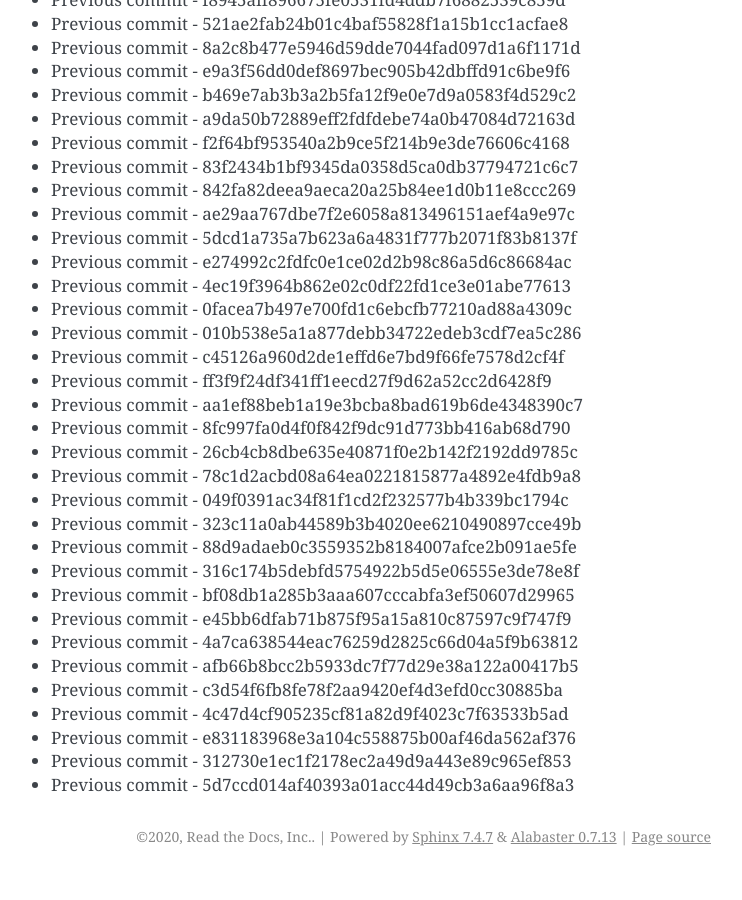
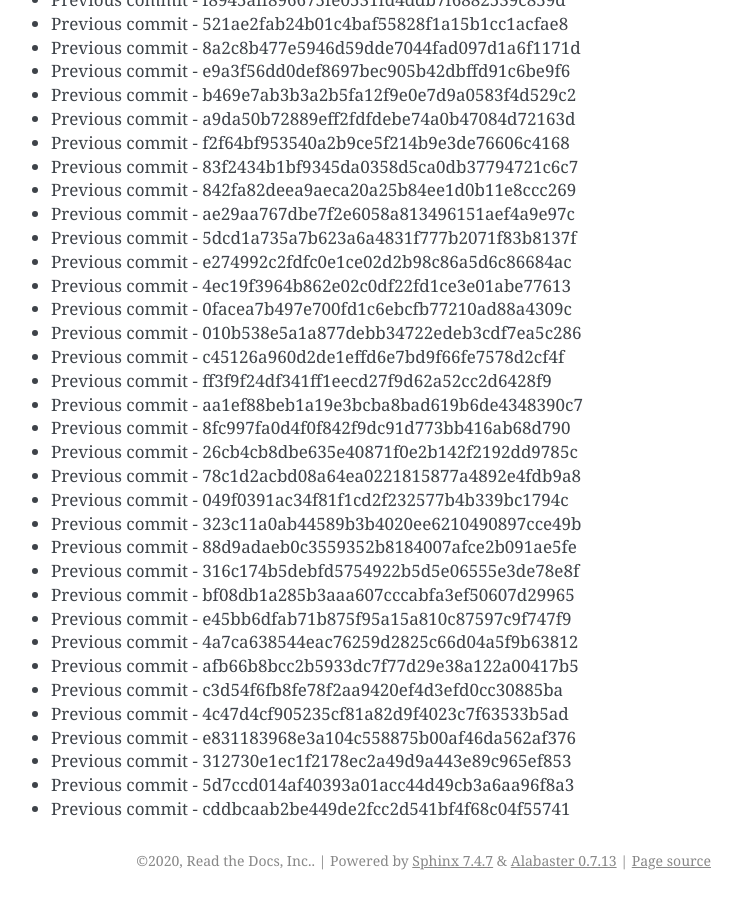
Before and after one commit to readthedocs/rtd-git-stresstest, a Sphinx documentation site: the page built from docs/updates.rst, in a window 1280 px wide and 900 px high, scrolled down 39968 px. Shown: the whole window, without its empty margins (399-1141 px from the left). Built offline with Sphinx 7.4.7, drawn with Linux system fonts in a browser that asks for light colours; before the commit the page ends 40844 px from its top, so only the background shows below that.

Commit message:
Generating commit from previous: cddbcaab2be449de2fcc2d541bf4f68c04f55741

```diff
--- a/docs/updates.rst
+++ b/docs/updates.rst
@@ -1711,3 +1711,4 @@ It can be tested for any performance characteristics.
 * Previous commit - e831183968e3a104c558875b00af46da562af376
 * Previous commit - 312730e1ec1f2178ec2a49d9a443e89c965ef853
 * Previous commit - 5d7ccd014af40393a01acc44d49cb3a6aa96f8a3
+* Previous commit - cddbcaab2be449de2fcc2d541bf4f68c04f55741
```
